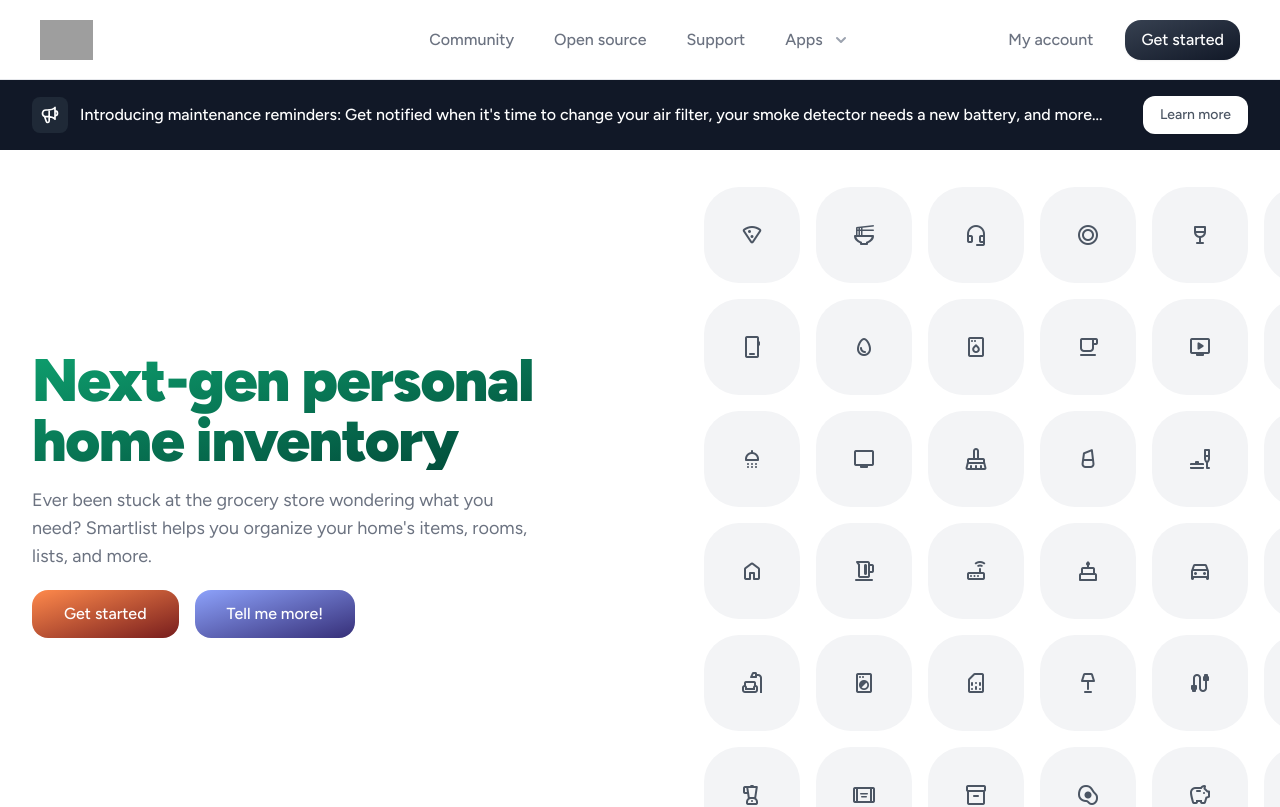
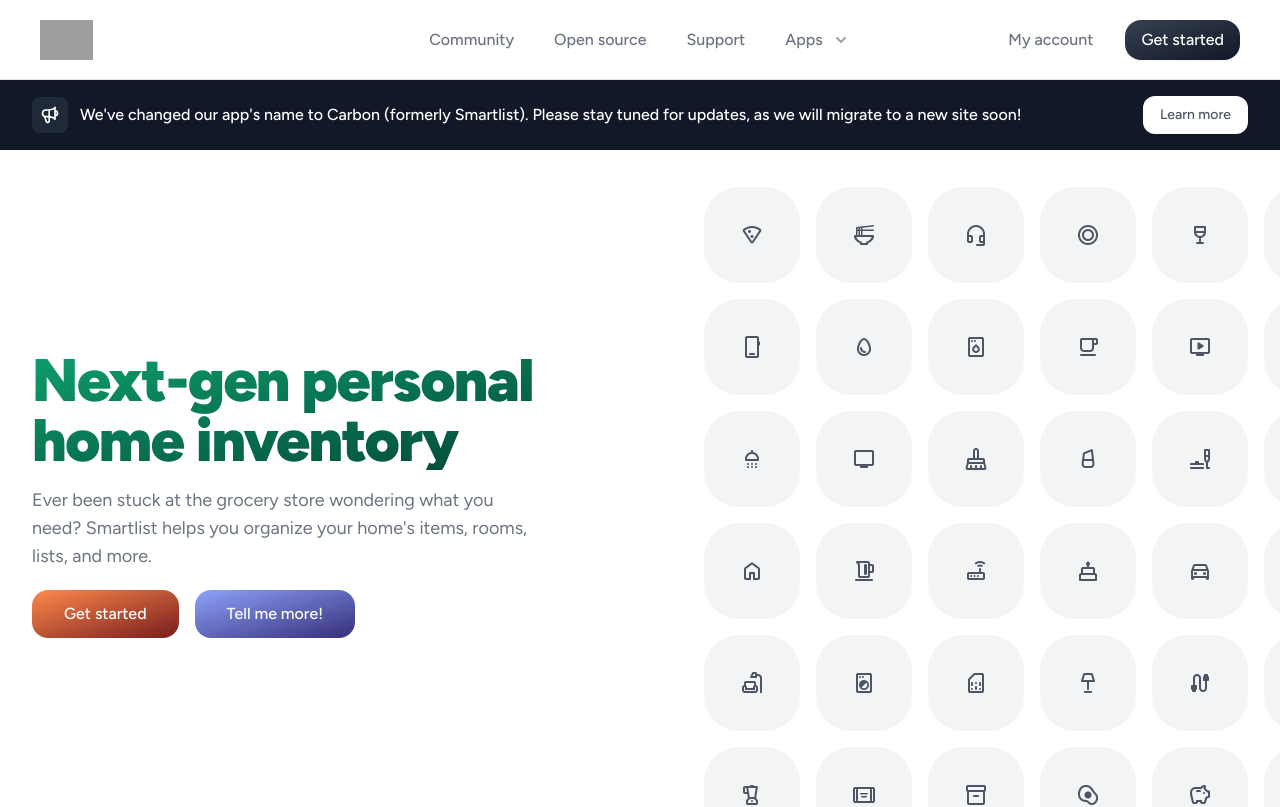
Before and after one commit to Dysperse/Homepage, a Next.js app: page / in a window 1280 px wide. Shown: the top 807 px of the page. Built offline with nearby package versions, Linux system fonts and the light colour scheme; grey boxes are pictures that could not be loaded.

Commit message:
Update Announcement.tsx

```diff
--- a/components/Announcement.tsx
+++ b/components/Announcement.tsx
@@ -15,9 +15,7 @@ export function Announcement() {
             </span>
             <p className="ml-3 truncate text-ellipsis max-w-[100%] overflow-hidden font-medium text-white max-w-full">
               {" "}
-              Introducing maintenance reminders: Get notified when it&apos;s
-              time to change your air filter, your smoke detector needs a new
-              battery, and more...
+              We&apos;ve changed our app&apos;s name to Carbon (formerly Smartlist). Please stay tuned for updates, as we will migrate to a new site soon!
             </p>
           </div>
           <div className="order-3 mt-2 ml-auto flex-shrink-0 w-full sm:order-2 sm:mt-0 sm:w-auto">
```
